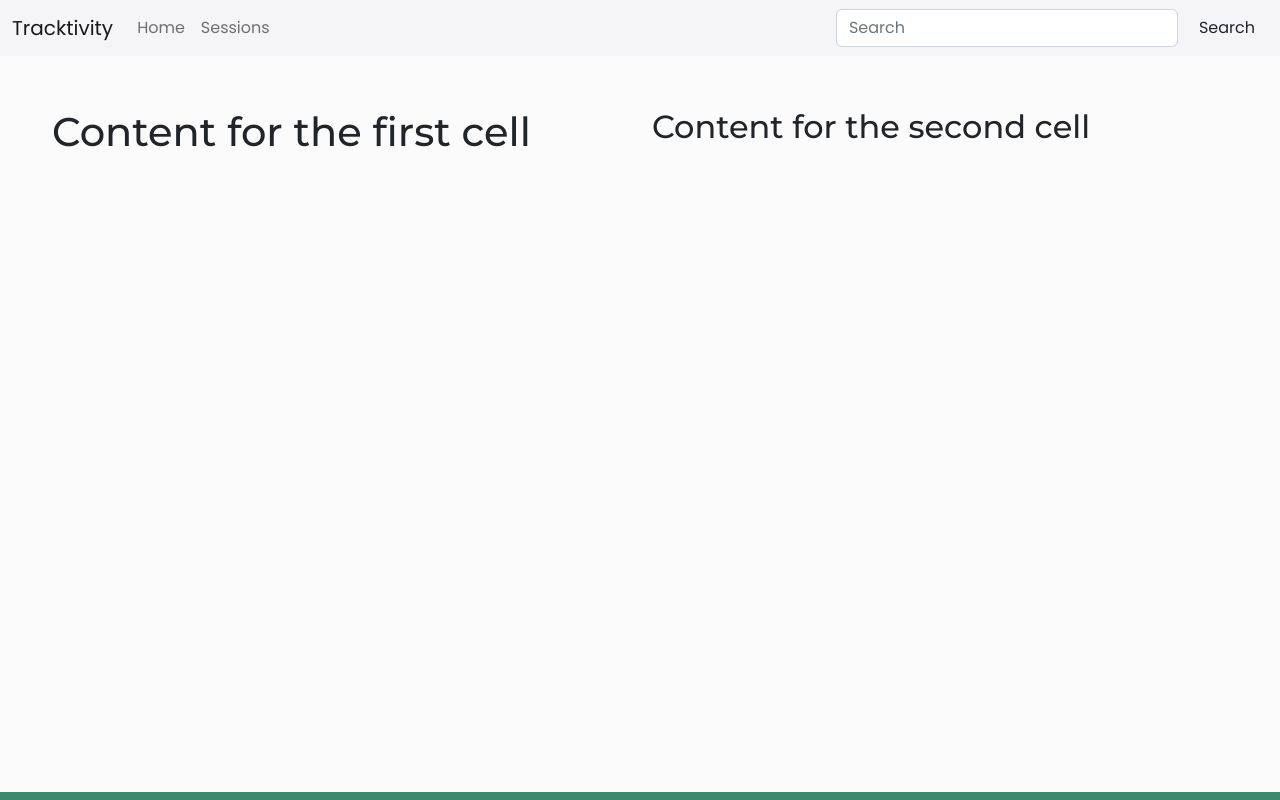
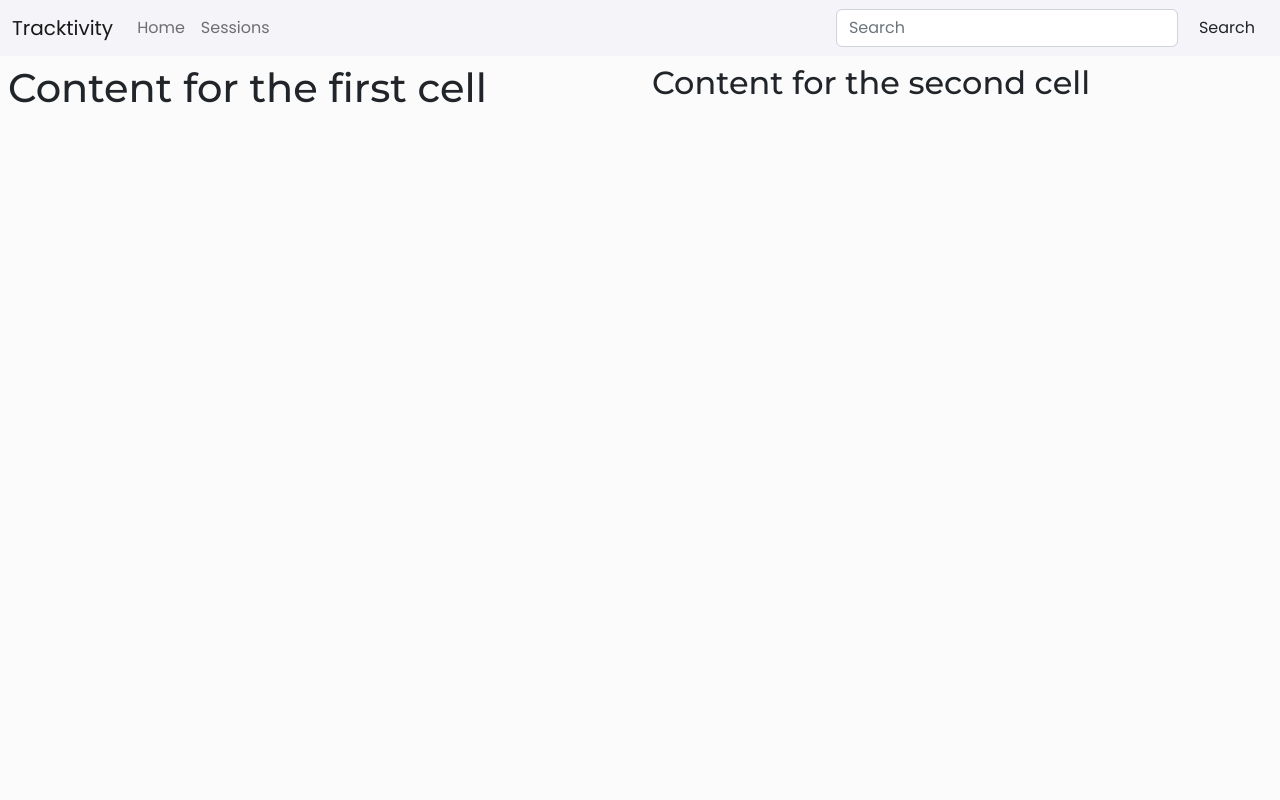
Before and after one commit to denniskjellin/Tracktivity, a React (Create React App) app in the folder frontend/: page / in a window 1280 px wide. Shown: the top 800 px of the page. Built offline with nearby package versions, Linux system fonts and the light colour scheme.

Commit message:
css styling

```diff
--- a/frontend/src/App.scss
+++ b/frontend/src/App.scss
@@ -28,7 +28,7 @@ body {
 
 }
 
-h1,h2,h3 {
+h1,h2,h3,h4,h5,h6 {
     font-family: 'Montserrat', sans-serif;
 }
 
@@ -37,7 +37,7 @@ h1,h2,h3 {
     line-height: 1;
     display: flex;
     flex-direction: column;
-    min-height: 80vh; /* make sure the parent container takes up at least the full height of the viewport */
+    min-height: 100vh; /* make sure the parent container takes up at least the full height of the viewport */
 }
 
 main {
@@ -48,3 +48,11 @@ main {
   .dumbell {
     max-width: 100px;
   }
+
+
+
+@media only screen and (max-width: 400px) {
+    .card {
+        min-width: 335px;
+    }
+  }
--- a/frontend/src/components/AddSession.jsx
+++ b/frontend/src/components/AddSession.jsx
@@ -43,7 +43,7 @@ class Form extends React.Component {
     // HTML with the form and handler on change and submit
     render() {
       return (
-        <form onSubmit={this.handleSubmit}>
+        <form className="m-1" onSubmit={this.handleSubmit}>
           <div className="mb-3">
           <label className="form-label">
             Exercise:
--- a/frontend/src/components/GetSessions.jsx
+++ b/frontend/src/components/GetSessions.jsx
@@ -37,13 +37,15 @@ function GetSessions() {
     return <p>An error occurred: {error.message}</p>;
   } else if (data) {
     return (
-      <section>
+      <section style={{
+        display: 'flex', flexFlow: 'row', flexWrap: 'wrap'}
+    }>
         {data.map(data => (
 
-          <div key={data._id} className="border col-6 card">
+          <div key={data._id} className="col-sm-12 col-md-5 m-1 card">
             <img className="dumbell card-img-top" src={myImage} alt="dumbell logo" />
             <div className="card-body">
-            <h5 classname="card-title">Exercise: {data.exercise}</h5>
+            <h5 className="card-title">Exercise: {data.exercise}</h5>
             <p className="card-text">Reps: {data.reps}</p>
             <p className="card-text">Weight: {data.weight}</p>
             <p>Date: {data.date}</p>
--- a/frontend/src/layout/MainLayout.jsx
+++ b/frontend/src/layout/MainLayout.jsx
@@ -6,7 +6,7 @@ function MainLayout({children}) {
   return (
     <div className="App">
       <Navbar />
-      <div className="body-bg wrapper m-5">
+      <div className="body-bg wrapper m-1">
         <main className="m-1">
           {children}
         </main>
--- a/frontend/src/pages/SummaryPage.jsx
+++ b/frontend/src/pages/SummaryPage.jsx
@@ -7,13 +7,13 @@ function SummaryPage() {
 
   return (
     <MainLayout>
-    <div className="container-fluid">
+    <div className="container">
     <div className="row">
-      <div className="col-sm-6 col-md-8 border ">
+      <div className="col-sm-12 col-md-8">
         <h1>Content for the first cell</h1>
       <GetSessions></GetSessions>
       </div>
-      <div className="col-sm-6 col-md-4">
+      <div className="col-sm-12 col-md-4 border">
       <h1>Content for the second cell</h1>
       <AddSession></AddSession>
       </div>
```
